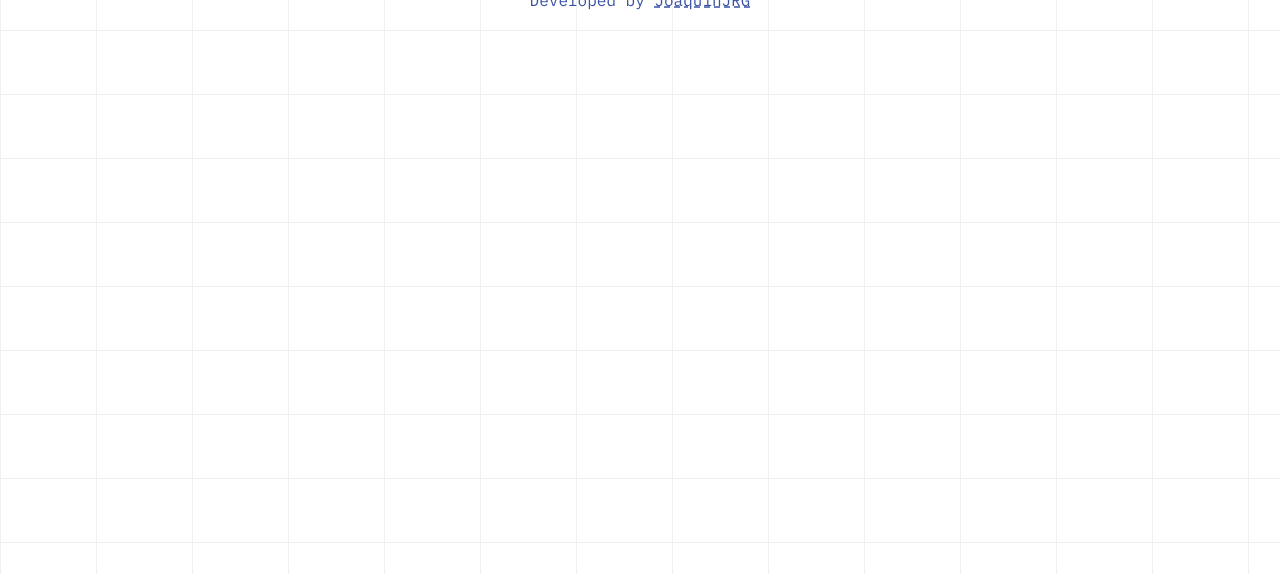
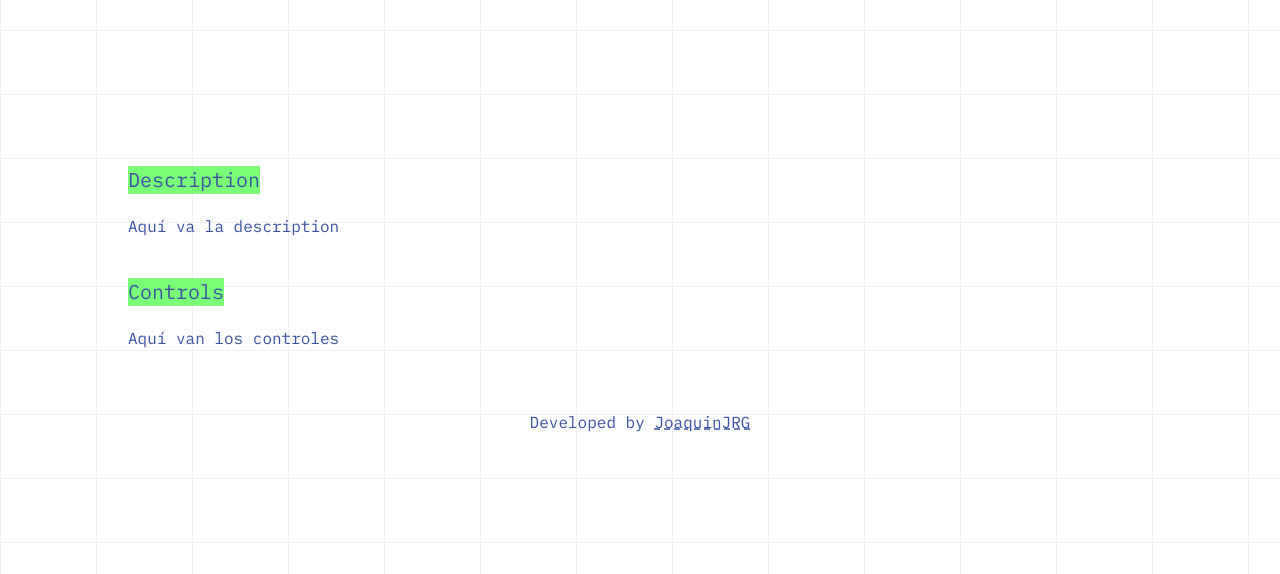
Before and after one commit to JoaquinJRG/JS-Games, an Astro site: page /pong in a window 1280 px wide. Shown: the part 226-800 px from the top of the page. Built offline with nearby package versions, Linux system fonts and the light colour scheme; Astro itself is replaced by a stand-in of ours.

Commit message:
canvas slot

```diff
--- /dev/null
+++ b/src/components/PongCanvas.astro
@@ -0,0 +1,5 @@
+
+<canvas></canvas>
+<script is:inline>
+
+</script>
--- /dev/null
+++ b/src/layouts/GameLayout.astro
@@ -0,0 +1,18 @@
+<main class="flex flex-col gap-5">
+  <div class="flex flex-col items-center gap-5">
+    <h1 slot="title" class="text-5xl underline decoration-dashed pixelify">
+      <slot/>
+    </h1>
+    <slot name="canvas" />
+  </div>
+  <article class="flex flex-col gap-10">
+    <section class="flex flex-col items-start gap-5">
+      <h2 class="bg-secundary text-xl">Description</h2>
+      <slot name="description" />
+    </section>
+    <section class="flex flex-col items-start gap-5">
+      <h2 class="bg-secundary text-xl">Controls</h2>
+      <slot name="controls"/>
+    </section>
+  </article>
+</main>
--- a/src/pages/arkanoid.astro
+++ b/src/pages/arkanoid.astro
@@ -1,7 +1,15 @@
 ---
+import GameLayout from "../layouts/GameLayout.astro";
 import Layout from "../layouts/Layout.astro";
 ---
 
 <Layout title="JS GAMES - Arkanoid">
+  <GameLayout>
+    Arkanoid
+    <div slot="canvas">
 
+    </div>
+    <p slot="description">Aquí va la description</p>
+    <p slot="controls">Aquí van los controles</p>
+  </GameLayout>
 </Layout>
--- a/src/pages/pong.astro
+++ b/src/pages/pong.astro
@@ -1,7 +1,16 @@
 ---
+import GameLayout from "../layouts/GameLayout.astro";
 import Layout from "../layouts/Layout.astro";
+import PongCanvas from "../components/PongCanvas.astro";
 ---
 
 <Layout title="JS GAMES - Pong">
-
+  <GameLayout>
+    Pong
+    <div slot="canvas">
+      <PongCanvas/>
+    </div>
+    <p slot="description">Aquí va la description</p>
+    <p slot="controls">Aquí van los controles</p>
+  </GameLayout>
 </Layout>
--- a/src/pages/snake.astro
+++ b/src/pages/snake.astro
@@ -1,7 +1,15 @@
 ---
+import GameLayout from "../layouts/GameLayout.astro";
 import Layout from "../layouts/Layout.astro";
 ---
 
 <Layout title="JS GAMES - Snake">
+  <GameLayout>
+    Snake
+    <div slot="canvas">
 
+    </div>
+    <p slot="description">Aquí va la description</p>
+    <p slot="controls">Aquí van los controles</p>
+  </GameLayout>
 </Layout>
```
